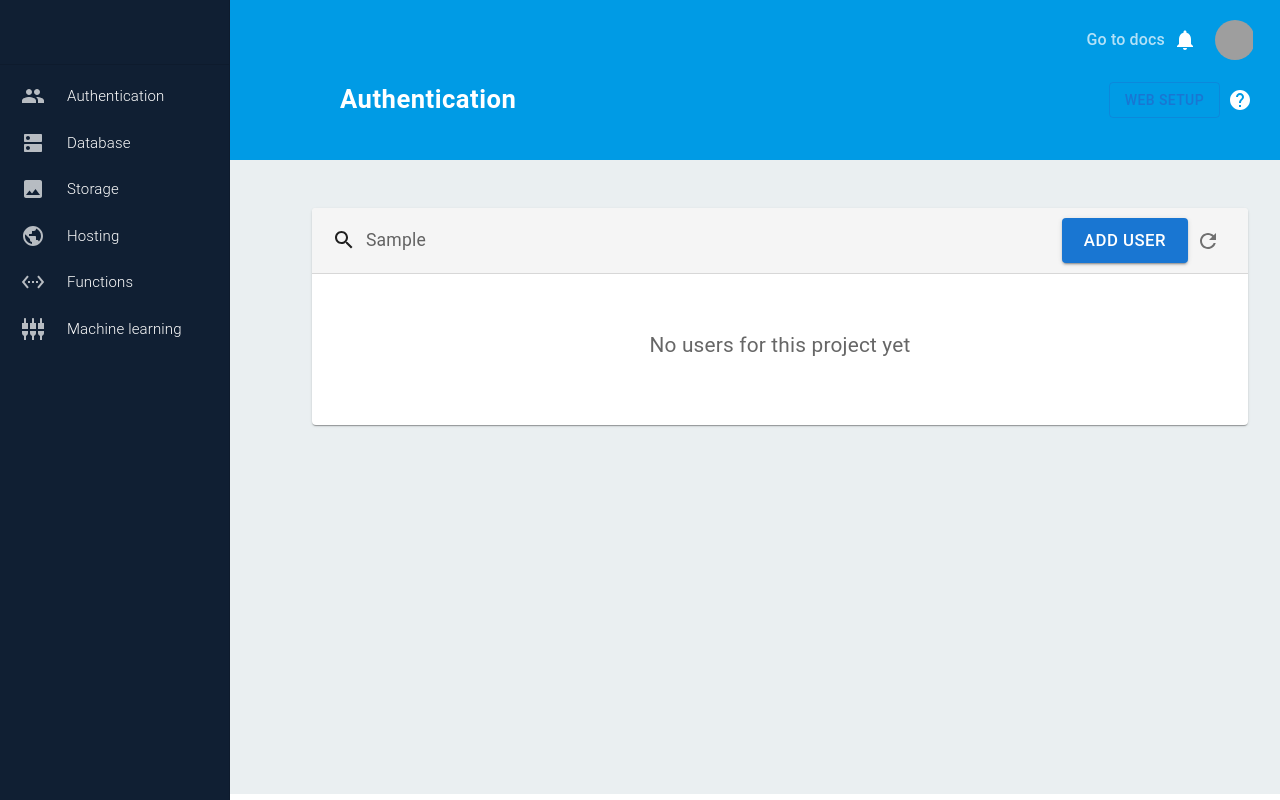
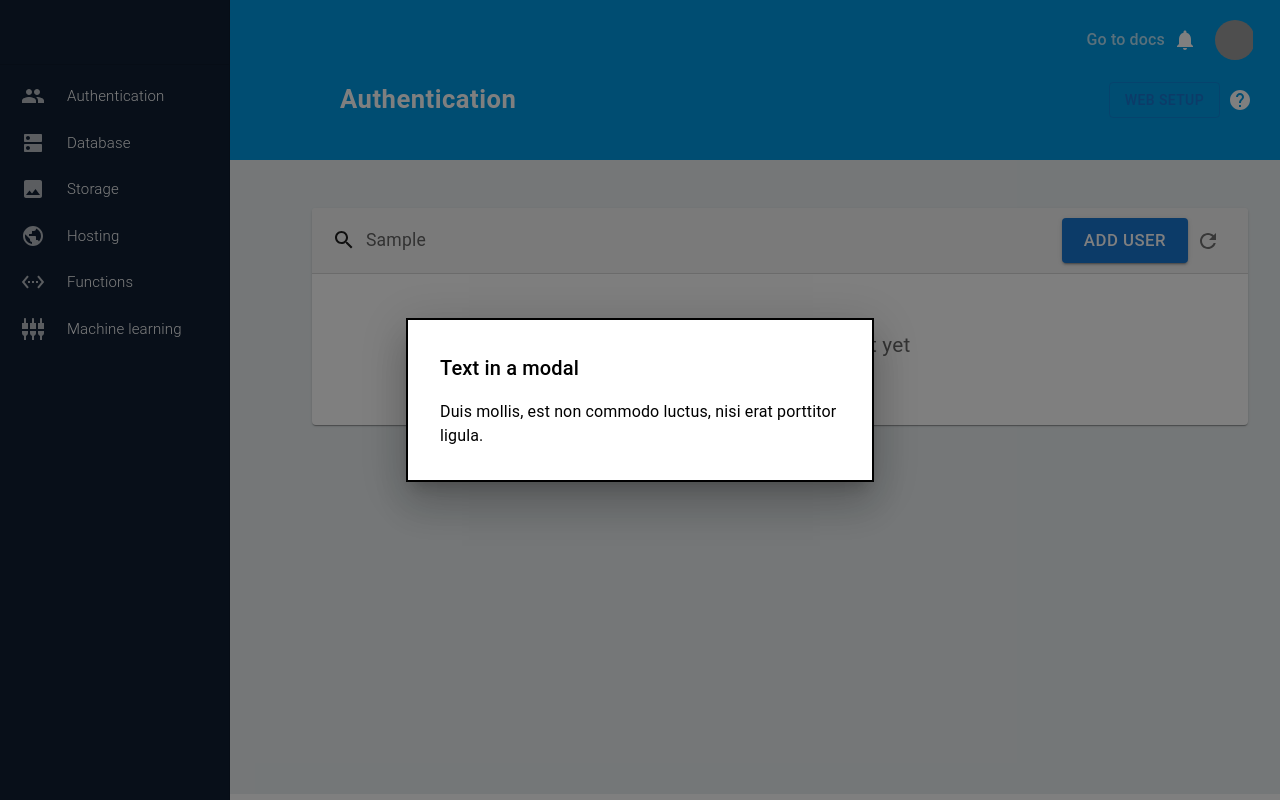
Before and after one commit to Lahirutech/myreactdashboard, a React (Create React App) app: page /authentication in a window 1280 px wide. Both pictures are taken after typing "Sample" into the empty fields and a click on the button "ADD USER". Built offline with nearby package versions, Linux system fonts and the light colour scheme; grey boxes are pictures that could not be loaded.

Commit message:
Adding the modal

```diff
--- a/src/components/common/SearchBar/SearchBar.js
+++ b/src/components/common/SearchBar/SearchBar.js
@@ -6,7 +6,7 @@ export default function SearchBar({placeholder, onChange, searchBarWidth}) {
     return (
         <Box sx={{ display: 'flex', alignItems: 'center' }}>
             <SearchIcon sx={{ marginRight: '10px' }} />
-            <Input disableUnderline placeholder={placeholder} sx={{ width: {searchBarWidth},onChange:{onChange}, color: 'rgba(0, 0, 0, 0.6)', fontSize: '1.1rem' }}></Input>
+            <Input onChange={onChange} disableUnderline placeholder={placeholder} sx={{ width: {searchBarWidth}, color: 'rgba(0, 0, 0, 0.6)', fontSize: '1.1rem' }}></Input>
         </Box>
     )
 }
--- a/src/components/common/commonButton/CommonButton.js
+++ b/src/components/common/commonButton/CommonButton.js
@@ -1,13 +1,15 @@
 import { Button } from '@mui/material'
 import React from 'react'
 
-const CommonButton=({ children, color, disabled, size, sx, variant })=> {
+const CommonButton=({ children, color, disabled, size, sx, variant,onClick })=> {
     return (
         <Button color={color}
             disabled={disabled}
             size={size}
             sx={sx}
-            variant={variant}>
+            variant={variant}
+            onClick={onClick}
+            >
             {children}
         </Button>
     )
--- a/src/components/pages/Authentication/Authentication.js
+++ b/src/components/pages/Authentication/Authentication.js
@@ -1,4 +1,4 @@
-import { Avatar, Badge, Box, Grid, IconButton, Input, Menu, MenuItem, Typography } from '@mui/material'
+import { Avatar, Badge, Box, Grid, IconButton, Input, Menu, MenuItem, Modal, Typography } from '@mui/material'
 import React, { useState } from 'react'
 import CommonButton from '../../common/commonButton/CommonButton'
 import SearchIcon from '@mui/icons-material/Search';
@@ -9,6 +9,21 @@ import SearchBar from '../../common/SearchBar/SearchBar';
 import BasicCard from '../../common/BasicCard/BasicCard';
 
 export default function Authentication() {
+
+  const [modelOpen, setModelOpen] = useState(false)
+
+  const style = {
+    position: 'absolute',
+    top: '50%',
+    left: '50%',
+    transform: 'translate(-50%, -50%)',
+    width: 400,
+    bgcolor: 'background.paper',
+    border: '2px solid #000',
+    boxShadow: 24,
+    p: 4,
+  };
+
   const cardStyles = {
     cardHeader: {
       display: 'flex',
@@ -29,13 +44,21 @@ export default function Authentication() {
   }
 
   const getHeader = () => {
+
     const handleChange = (value) => {
-      console.log(value);
+      console.log(value)
     };
 
     const addUser = () => {
       console.log('click')
+      setModelOpen(true)
     };
+
+    const handleClose = () => {
+      setModelOpen(false)
+    }
+
+
 
     return (
       <Box sx={cardStyles.cardHeader}>
@@ -44,13 +67,32 @@ export default function Authentication() {
           onChange={(e) => handleChange(e)}
           searchBarWidth="720px" />
         <Box>
-          <CommonButton onClick={addUser}
+          <CommonButton
+            onClick={addUser}
             size="large"
-            variant="contained" sx={cardStyles.addUserButton}> Add user</CommonButton>
+            variant="contained" sx={cardStyles.addUserButton}>
+            Add user
+          </CommonButton>
           <IconButton>
             <RefreshIcon />
           </IconButton>
         </Box>
+        {/* modal */}
+        <Modal
+          open={modelOpen}
+          onClose={handleClose}
+          aria-labelledby="modal-modal-title"
+          aria-describedby="modal-modal-description"
+        >
+          <Box sx={style}>
+            <Typography id="modal-modal-title" variant="h6" component="h2">
+              Text in a modal
+            </Typography>
+            <Typography id="modal-modal-description" sx={{ mt: 2 }}>
+              Duis mollis, est non commodo luctus, nisi erat porttitor ligula.
+            </Typography>
+          </Box>
+        </Modal>
       </Box>
     )
 
@@ -73,8 +115,6 @@ export default function Authentication() {
       <BasicCard
         header={getHeader()}
         content={getContent()} />
-
-
     </GridWrapper>
   )
 }
```
